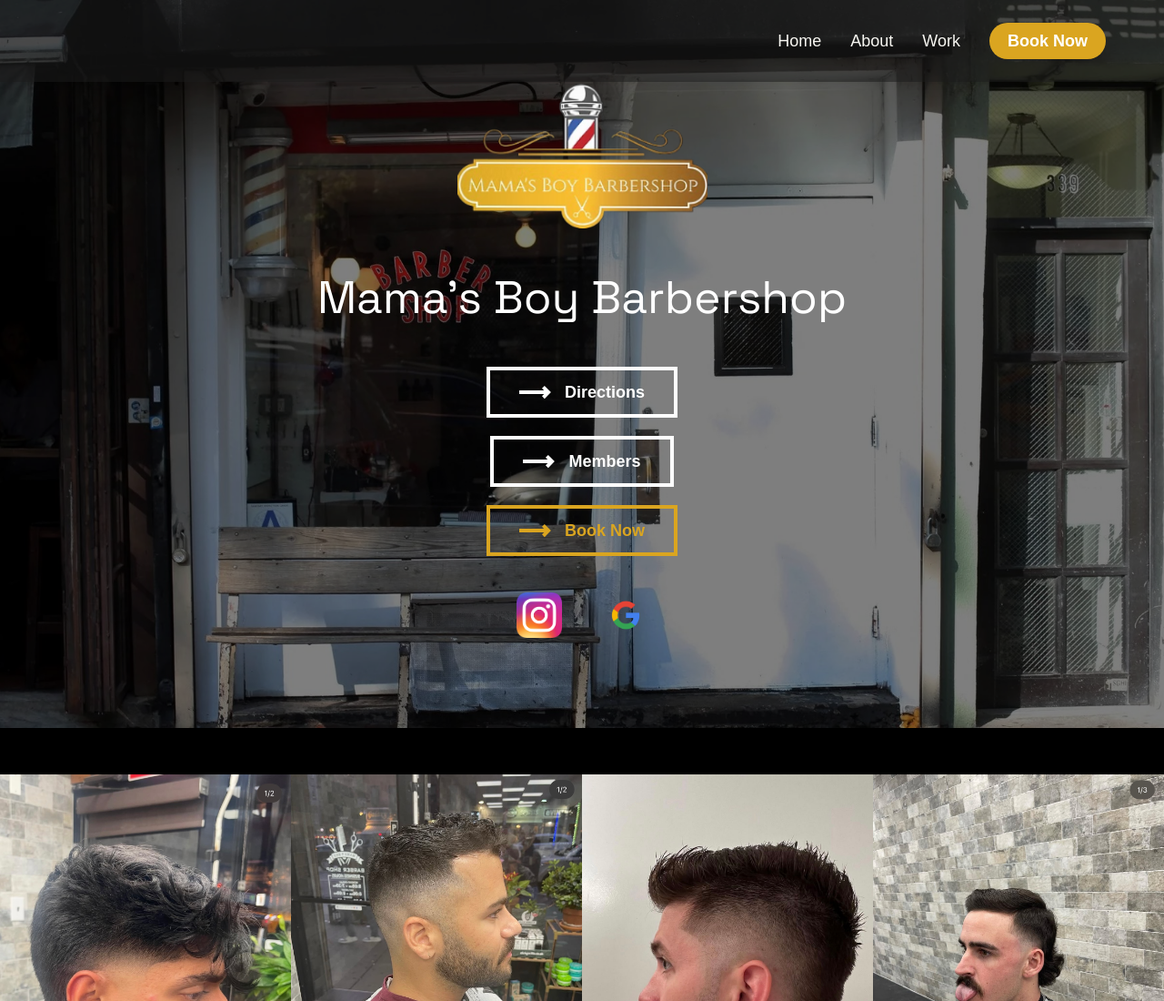
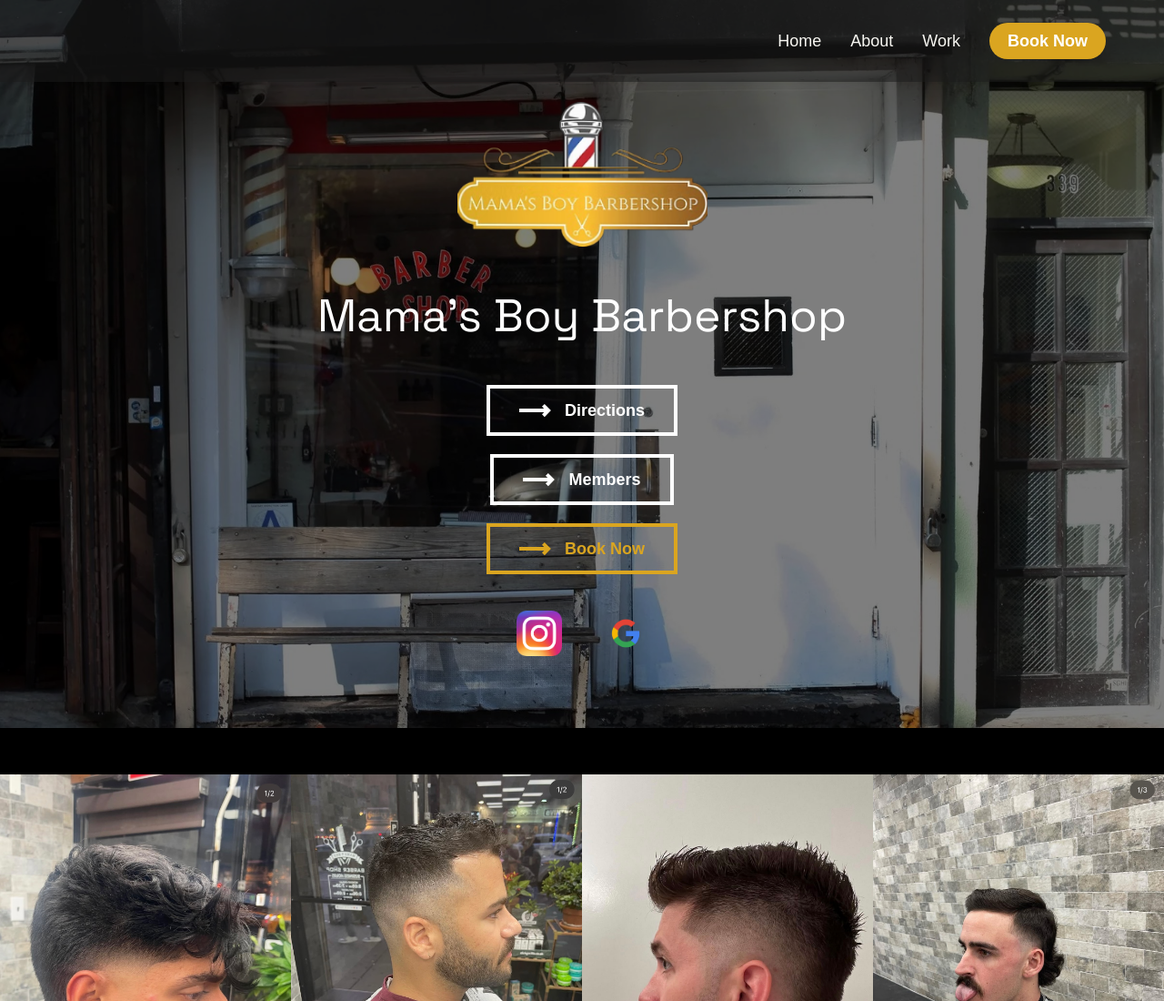
Before and after one commit to maxx-css/mamasboy, a website: page index.html in a window 1280 px wide. Shown: the top 1100 px of the page at 91% size. Drawn offline with nearby package versions, Linux system fonts and the light colour scheme.

Commit message:
Adjusted logo

```diff
--- a/styles.css
+++ b/styles.css
@@ -335,7 +335,7 @@
 
 .hero-logo {
   width: 275px;
-  margin: 0 auto 20px;
+  margin: 40px auto 20px;
 }
 
 .hero h1 {
```
